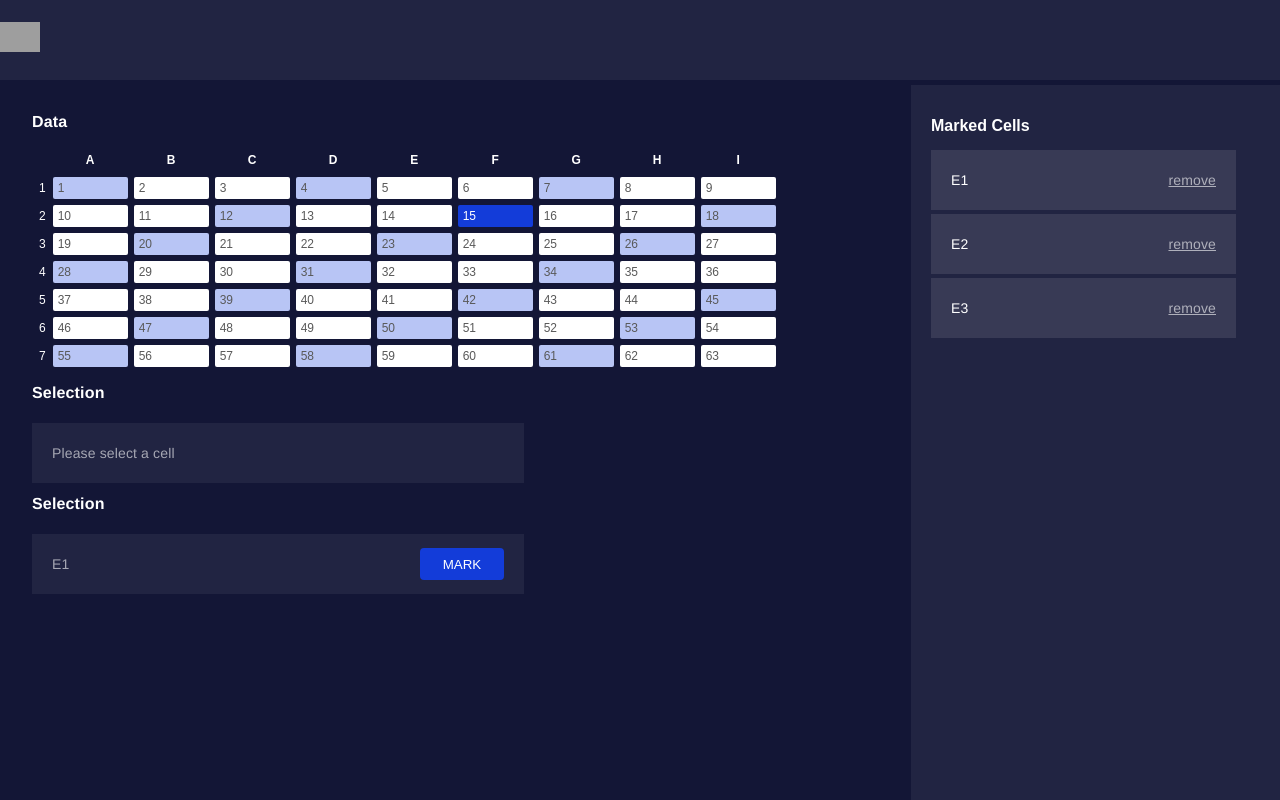
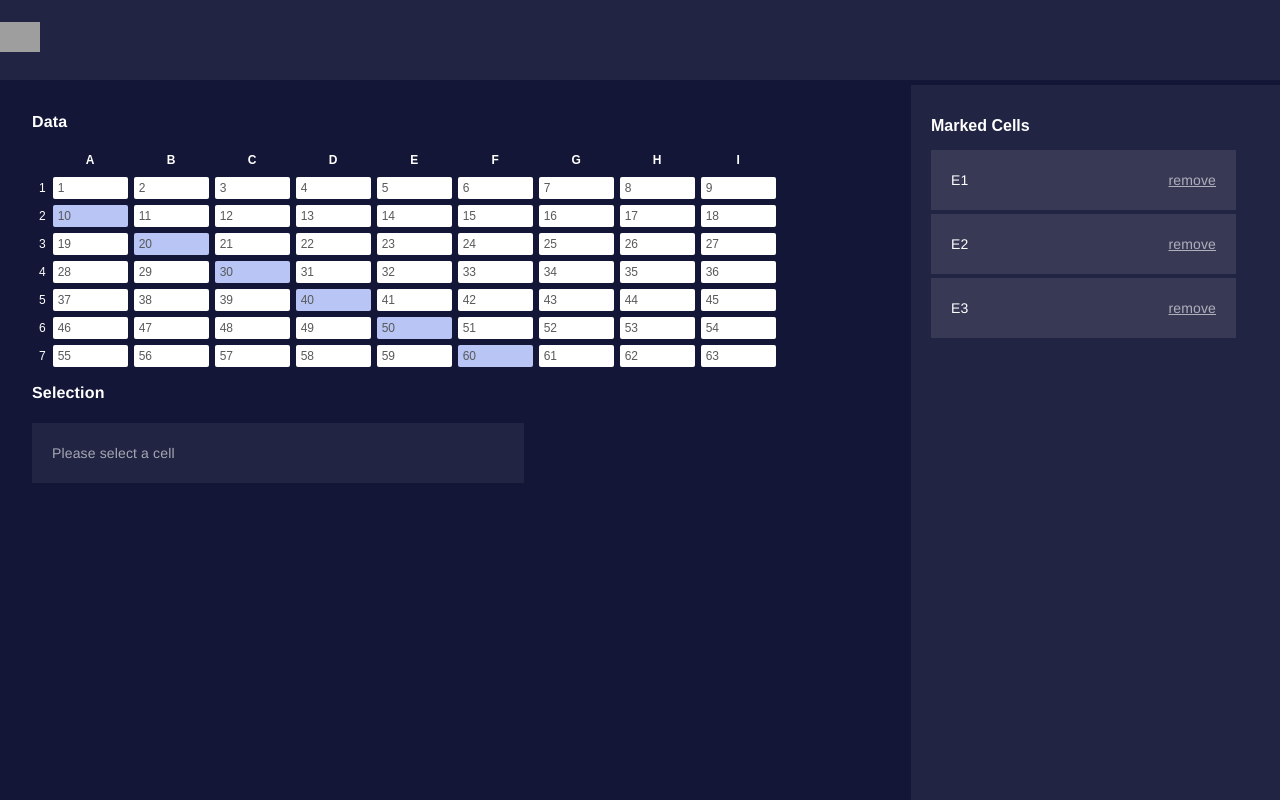
Before and after one commit to akshaykhanna/ExcelRegionSelection, an Angular app: page /cells in a window 1280 px wide. Shown: the top 800 px of the page. Built offline with nearby package versions, Linux system fonts and the light colour scheme; grey boxes are pictures that could not be loaded.

Commit message:
Implement onSelect cell feature

```diff
--- a/src/app/cells/cells-grid/cells-grid.component.html
+++ b/src/app/cells/cells-grid/cells-grid.component.html
@@ -1,6 +1,6 @@
 <div>
   <h1>Data</h1>
-  <table *ngIf="cells.length >0" cellspacing="6">
+  <table *ngIf="cells.length > 0" cellspacing="6">
     <tr>
       <th></th>
       <th *ngFor="let colName of colCharList">{{ colName }}</th>
@@ -8,10 +8,10 @@
     <tr *ngFor="let row of cells; let rowNo = index">
       <td class="si-no">{{ rowNo + 1 }}</td>
       <td
-
-        *ngFor="let col of row let colNo = index"
-        [class.marked-cell]="(rowNo+colNo) % 3 == 0"
-        [class.selected-cell]="col.value == '15'"
+        *ngFor="let col of row; let colNo = index"
+        (click)="onCellClick(col)"
+        [class.marked-cell]="isMarked(col)"
+        [class.selected-cell]="col.id == selectedCellId"
         class="cell"
       >
         {{ col.value }}
--- a/src/app/cells/cells-grid/cells-grid.component.ts
+++ b/src/app/cells/cells-grid/cells-grid.component.ts
@@ -1,6 +1,6 @@
-import { Component, OnInit, Input } from '@angular/core';
+import { Component, OnInit, Input, Output, EventEmitter } from '@angular/core';
 import { CellsService } from '../cells.service';
-import Cell from '../../models/cell';
+import Cell, { CellStatus } from '../../models/cell';
 
 @Component({
   selector: 'app-cells-grid',
@@ -11,12 +11,13 @@ export class CellsGridComponent implements OnInit {
   noOfCols: number;
   noOfRows: number;
   @Input() cells: Cell[][] = [];
+  @Input() selectedCellId = '';
+  @Output() cellClick = new EventEmitter<string>();
 
   colCharList: string[] = [];
   constructor(private cellsService: CellsService) {}
 
   ngOnInit() {
-    this.cells = this.cellsService.getCells(7, 9);
     console.log('this.cells:', this.cells);
     this.noOfRows = this.cells.length;
     this.noOfCols = this.cells[0].length;
@@ -29,4 +30,11 @@ export class CellsGridComponent implements OnInit {
     }
     console.log('this.colCharList:', this.colCharList);
   }
+  isMarked(cell: Cell) {
+    return cell.status === CellStatus.MARKED;
+  }
+  onCellClick(cell: Cell) {
+    if (this.isMarked(cell)) { return; }
+    this.cellClick.emit(cell.id);
+  }
 }
--- a/src/app/cells/cells-view/cells-view.component.html
+++ b/src/app/cells/cells-view/cells-view.component.html
@@ -1,8 +1,11 @@
 <div class="cells-view">
   <div class="main">
-    <app-cells-grid></app-cells-grid>
-    <app-selection-view></app-selection-view>
-    <app-selection-view [selectedCell]="'E1'" ></app-selection-view>
+    <app-cells-grid
+      [cells]="cells"
+      [selectedCellId]="selectedCellId"
+      (cellClick)="selectCell($event)"
+    ></app-cells-grid>
+    <app-selection-view [selectedCellId]="selectedCellId"></app-selection-view>
   </div>
   <div class="right-aside">
     <app-marked-cells-view></app-marked-cells-view>
--- a/src/app/cells/cells-view/cells-view.component.ts
+++ b/src/app/cells/cells-view/cells-view.component.ts
@@ -1,15 +1,22 @@
 import { Component, OnInit } from '@angular/core';
+import Cell from '../../models/cell';
+import { CellsService } from '../cells.service';
 
 @Component({
   selector: 'app-cells-view',
   templateUrl: './cells-view.component.html',
-  styleUrls: ['./cells-view.component.css']
+  styleUrls: ['./cells-view.component.css'],
 })
 export class CellsViewComponent implements OnInit {
-
-  constructor() { }
+  cells: Cell[][];
+  selectedCellId: string;
+  constructor(private cellsService: CellsService) {}
 
   ngOnInit() {
+    this.cells = this.cellsService.getCells(7, 9);
   }
-
+  selectCell(cellId: string) {
+    alert('cellId:' + cellId);
+    this.selectedCellId = cellId;
+  }
 }
--- a/src/app/cells/cells.service.ts
+++ b/src/app/cells/cells.service.ts
@@ -1,5 +1,5 @@
 import { Injectable } from '@angular/core';
-import Cell from '../models/cell';
+import Cell, { CellStatus } from '../models/cell';
 
 @Injectable({
   providedIn: 'root',
@@ -13,7 +13,12 @@ export class CellsService {
     for (let i = 0; i < rows; i++) {
       const cellsRow = [];
       for (let j = 0; j < cols; j++) {
-        cellsRow.push(new Cell(this.colName(j), i + 1, String(++counter)));
+        if ((counter + 1) % 10 === 0) {
+          cellsRow.push(new Cell(this.colName(j), i + 1, String(++counter), CellStatus.MARKED));
+        } else {
+          cellsRow.push(new Cell(this.colName(j), i + 1, String(++counter)));
+        }
+
       }
       cells.push(cellsRow);
     }
--- a/src/app/cells/selection-view/selection-view.component.html
+++ b/src/app/cells/selection-view/selection-view.component.html
@@ -8,7 +8,7 @@
 
   <ng-template #other_content>
     <div class="inner-content">
-      <span class="inner-text">{{ selectedCell }}</span>
+      <span class="inner-text">{{ selectedCellId }}</span>
       <button class="app-button">MARK</button>
     </div>
   </ng-template>
--- a/src/app/cells/selection-view/selection-view.component.ts
+++ b/src/app/cells/selection-view/selection-view.component.ts
@@ -1,17 +1,24 @@
-import { Component, OnInit, Input } from '@angular/core';
+import { Component, OnInit, Input, OnChanges } from '@angular/core';
 
 @Component({
   selector: 'app-selection-view',
   templateUrl: './selection-view.component.html',
-  styleUrls: ['./selection-view.component.css']
+  styleUrls: ['./selection-view.component.css'],
 })
-export class SelectionViewComponent implements OnInit {
-  @Input() selectedCell = '';
+export class SelectionViewComponent implements OnInit, OnChanges {
+  @Input() selectedCellId = '';
   isCellSelected: boolean;
-  constructor() { }
+  constructor() {}
 
   ngOnInit() {
-    this.isCellSelected = this.selectedCell !== '';
+    this.isCellSelected = this.selectedCellId
+      ? this.selectedCellId !== ''
+      : false;
   }
 
+  ngOnChanges(): void {
+    this.isCellSelected = this.selectedCellId
+      ? this.selectedCellId !== ''
+      : false;
+  }
 }
--- a/src/app/models/cell.ts
+++ b/src/app/models/cell.ts
@@ -10,12 +10,17 @@ class Cell {
   rowNo?: number;
   colStr?: string;
   status: CellStatus;
-  constructor(colStr: string, rowNo: number, value: string) {
+  constructor(
+    colStr: string,
+    rowNo: number,
+    value: string,
+    cellStatus = CellStatus.NORMAL
+  ) {
     this.id = this.getId(colStr, rowNo);
     this.value = value;
     this.colStr = colStr;
     this.rowNo = rowNo;
-    this.status = CellStatus.NORMAL;
+    this.status = cellStatus;
   }
   private getId(colStr: string, rowNo: number) {
     return `${colStr}${rowNo}`;
```
